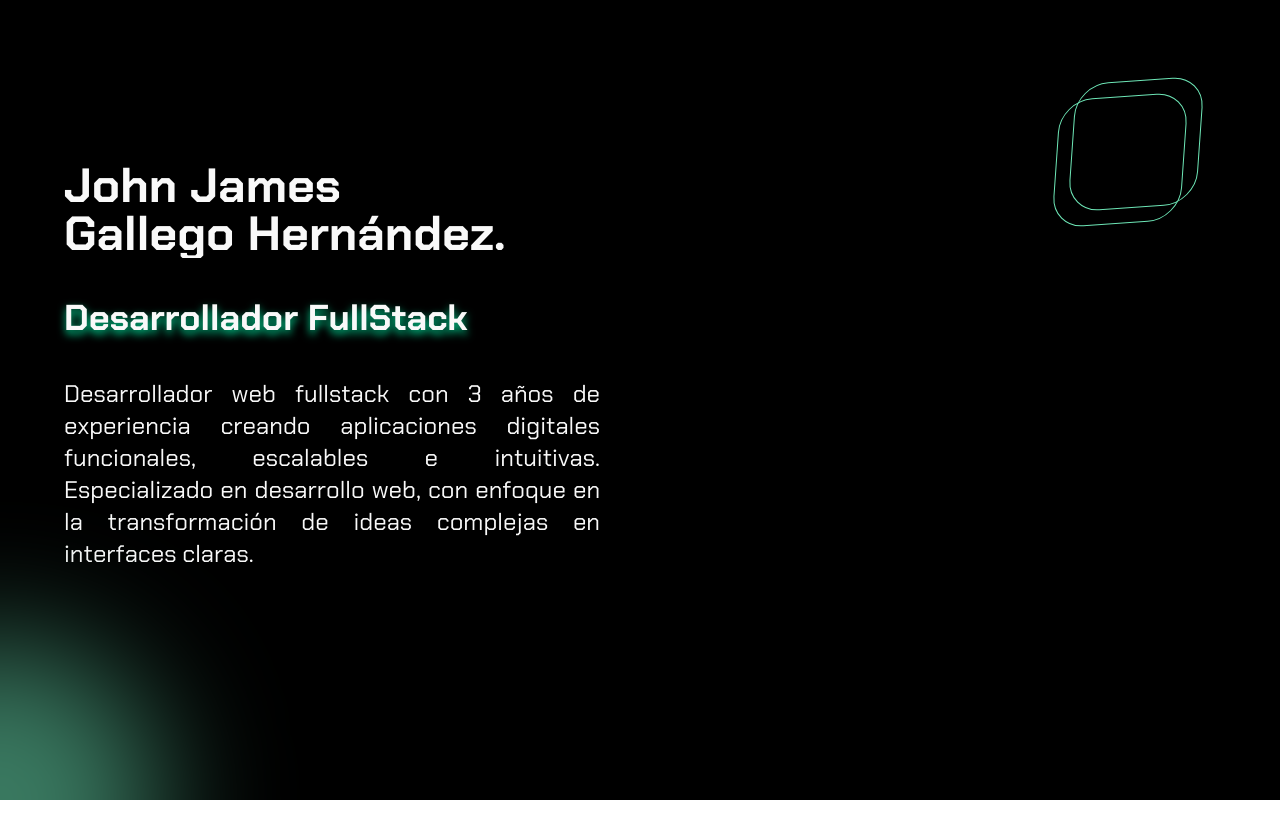
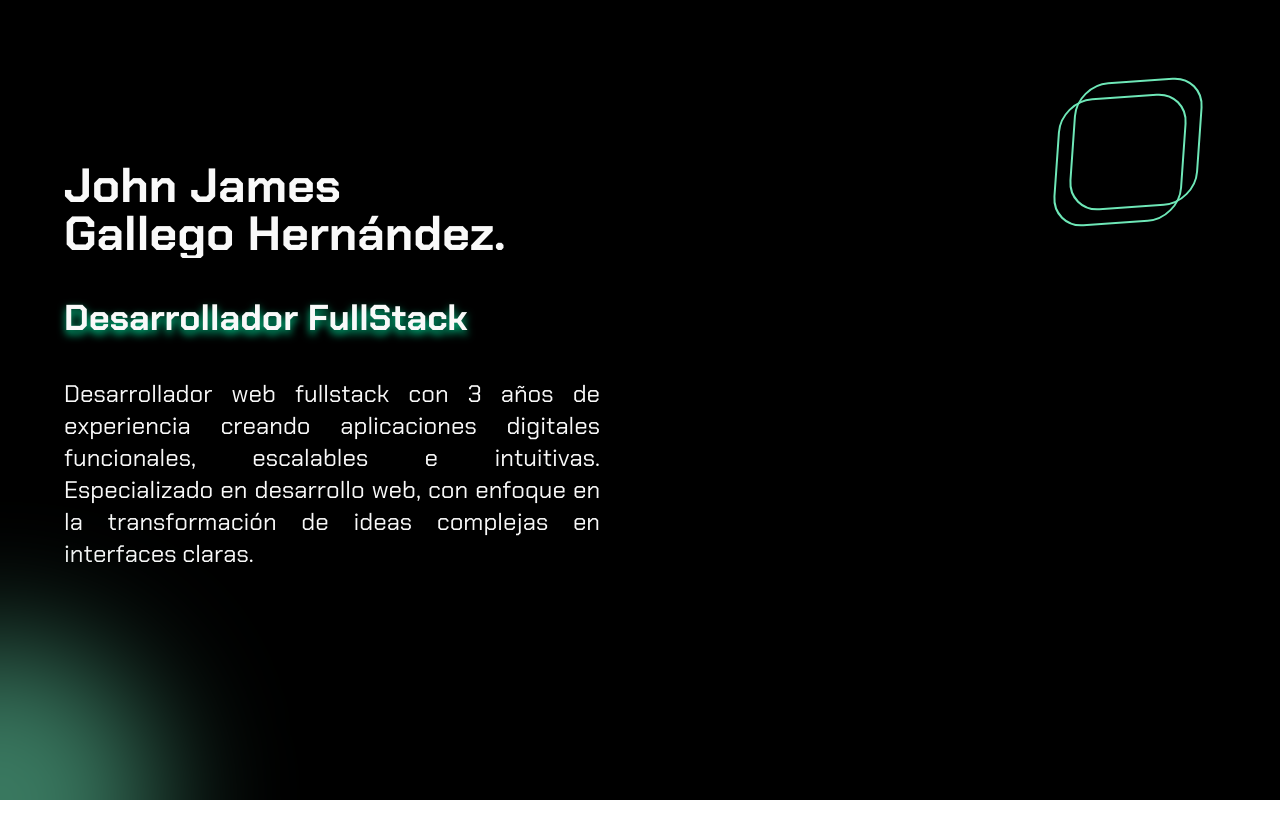
Before and after one commit to jamesgh1220/personal_cv, a Vue app: page / in a window 1280 px wide. Shown: the top 838 px of the page. Built offline with nearby package versions, Linux system fonts and the light colour scheme.

Commit message:
STYLE: refavtor design in large screens

```diff
--- a/src/components/hero/HeroPage.vue
+++ b/src/components/hero/HeroPage.vue
@@ -41,8 +41,8 @@
       <div class="dot flex flex-col bg-white w-0 h-0 rounded-[50%] !overflow-hidden absolute z-1"></div>
       <div class="absolute blur-3xl -bottom-40 w-80 h-80 bg-[#3a7a61] rounded-full -left-40"></div>
       <div class="hidden lg:!block group">
-        <div class="transition-all duration-300 lg:absolute lg:h-32 lg:w-32 lg:top-20 lg:right-20 lg:rounded-4xl border border-green -skew-[4deg] group-hover:top-24 group-hover:right-24"></div>
-        <div class="transition-all duration-300 lg:absolute lg:h-32 lg:w-32 lg:top-24 lg:right-24 lg:rounded-4xl border border-green -skew-[4deg] group-hover:top-20 group-hover:right-20"></div>
+        <div class="transition-all duration-300 lg:absolute lg:h-32 lg:w-32 lg:top-20 lg:right-20 lg:rounded-4xl border-2 border-green -skew-[4deg] group-hover:top-24 group-hover:right-24"></div>
+        <div class="transition-all duration-300 lg:absolute lg:h-32 lg:w-32 lg:top-24 lg:right-24 lg:rounded-4xl border-2 border-green -skew-[4deg] group-hover:top-20 group-hover:right-20"></div>
       </div>
     </section>
     <section id="next-content" class="bg-light opacity-0 transition-opacity duration-500">
--- a/src/components/projects/ProjectContent.vue
+++ b/src/components/projects/ProjectContent.vue
@@ -3,6 +3,7 @@
 		class="fadeInUp group mb-10 border-b border-gray-300 lg:w-4/5 lg:mx-auto lg:transition-all lg:duration-700 lg:mt-0 lg:min-h-28"
 	>
 		<span class="split text-2xl font-semibold mb-2 lg:relative lg:flex lg:items-center lg:gap-2 lg:transition-all lg:group-hover:duration-500 lg:group-hover:ml-4">
+			<span class="hidden lg:block lg:w-0 lg:h-0 lg:bg-green lg:rounded-full lg:mr-1 lg:group-hover:w-2 lg:group-hover:h-2"></span>
 			<span class="hidden lg:block">{{ project?.id }}. </span>
 			{{ project?.name }}
 			<ArrowDownLeft class="hidden lg:block lg:absolute lg:h-full lg:right-0 lg:top-0 lg:transition-all lg:group-hover:text-green lg:group-hover:-rotate-[45deg] lg:size-7" />
--- a/src/components/social-media/SocialComponent.vue
+++ b/src/components/social-media/SocialComponent.vue
@@ -1,7 +1,7 @@
 <template>
-  <div class="flex justify-center items-center gap-4 mt-4 fadeInUp xl:gap-8">
+  <div class="flex justify-center items-center gap-4 mt-4 fadeInUp lg:-skew-x-[20deg] lg:hover:-translate-1 lg:hover:!skew-x-0 lg:transition-all lg:duration-200 xl:gap-8">
     <a
-      class="lg:-skew-x-[20deg] lg:hover:-translate-1 lg:hover:!skew-x-0 lg:transition-all lg:duration-200"
+      class=""
       href="https://wa.me/+573133604722"
       target="_blank"
       rel="noopener noreferrer"
@@ -13,7 +13,7 @@
       />
     </a>
     <a
-      class="lg:-skew-x-[20deg] lg:hover:-translate-1 lg:hover:!skew-x-0 lg:transition-all lg:duration-200"
+      class=""
       href="https://github.com/jamesgh1220"
       target="_blank"
       rel="noopener noreferrer"
@@ -25,7 +25,7 @@
       />
     </a>
     <a
-      class="lg:-skew-x-[20deg] lg:hover:-translate-1 lg:hover:!skew-x-0 lg:transition-all lg:duration-200"
+      class=""
       href="https://www.linkedin.com/in/john-james-gallego-hern%C3%A1ndez/"
       target="_blank"
       rel="noopener noreferrer"
```
